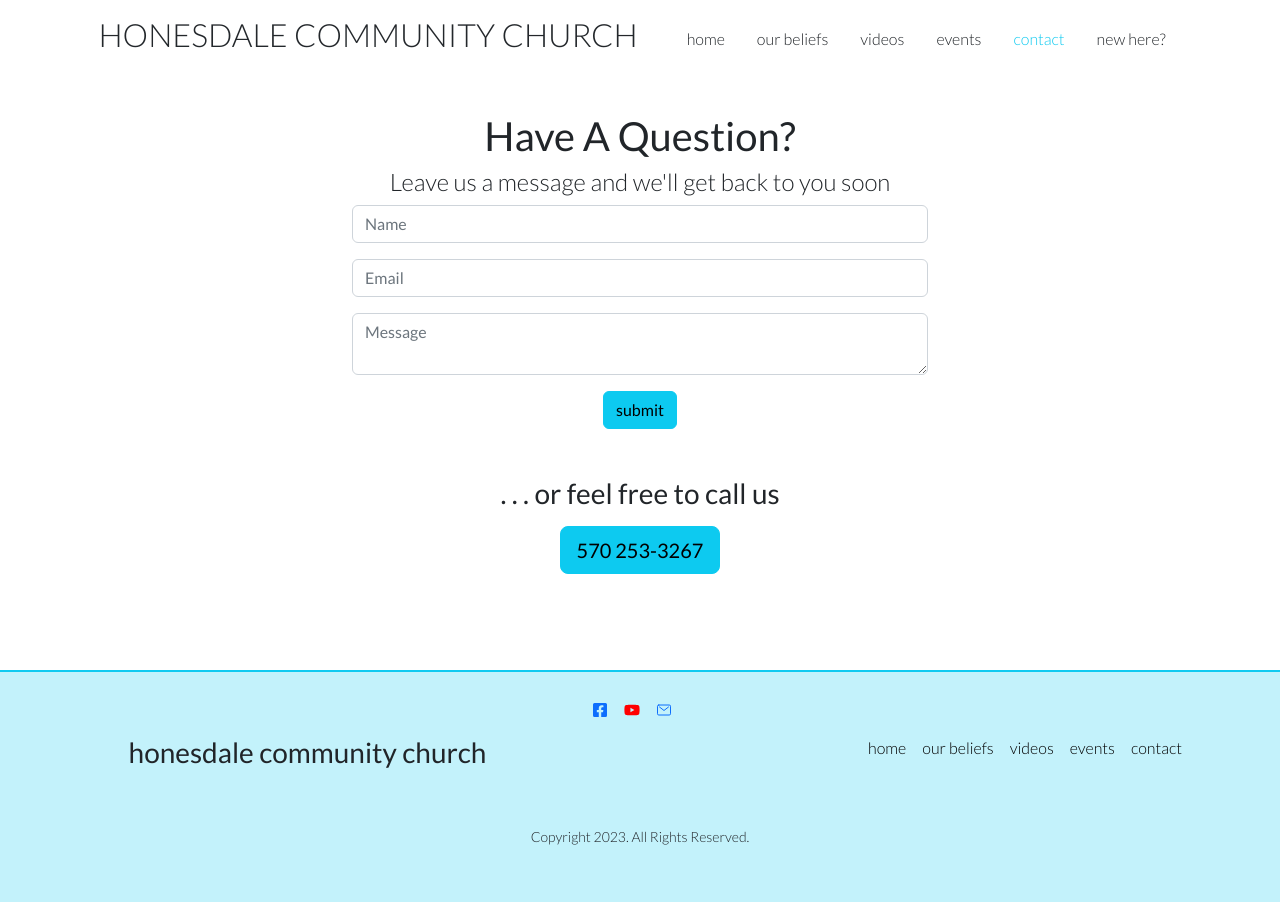
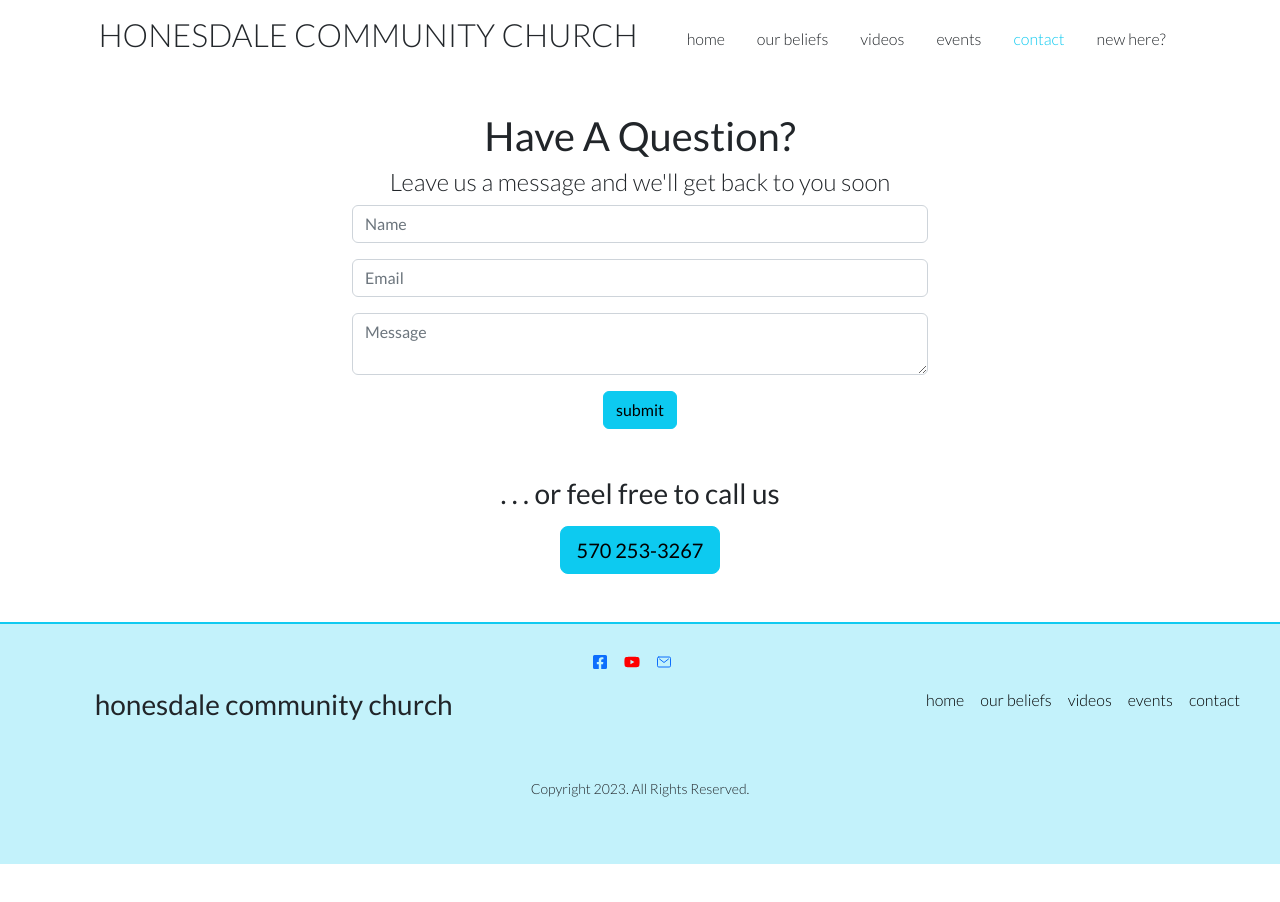
Before and after one commit to caseydean8/honesdale-cc-next, a Next.js app: page /contact in a window 1280 px wide. Shown: the top 902 px of the page. After the commit the page ends 864 px from the top, so only its background shows below. Built offline with nearby package versions, Linux system fonts and the light colour scheme.

Commit message:
Fixed spacing for larger viewports

```diff
--- a/components/Footer.jsx
+++ b/components/Footer.jsx
@@ -9,7 +9,7 @@ const Footer = () => {
   return (
     <div className="footer">
       <footer className="pt-4">
-        <div className="container">
+        <div className="container-fluid px-4">
           <div className="row text-center">
             <ul className="social-icons">
               <li>
@@ -71,7 +71,7 @@ const Footer = () => {
                 </li>
               </ul>
             </div>
-            <div class="copyright text-center">
+            <div className="copyright text-center">
               <p>
                 <small>Copyright 2023. All Rights Reserved.</small>
               </p>
--- a/pages/contact/index.js
+++ b/pages/contact/index.js
@@ -84,7 +84,7 @@ class ContactForm extends React.Component {
 
   render() {
     return (
-      <div className="contact page-marker pb-5">
+      <div className="contact page-marker">
         {this.state.submitted ? (
           <>
             <h1 className="contact-header contact">Thanks!</h1>
```
Also changed, not shown: pages/index.js (+10 -8 lines).
